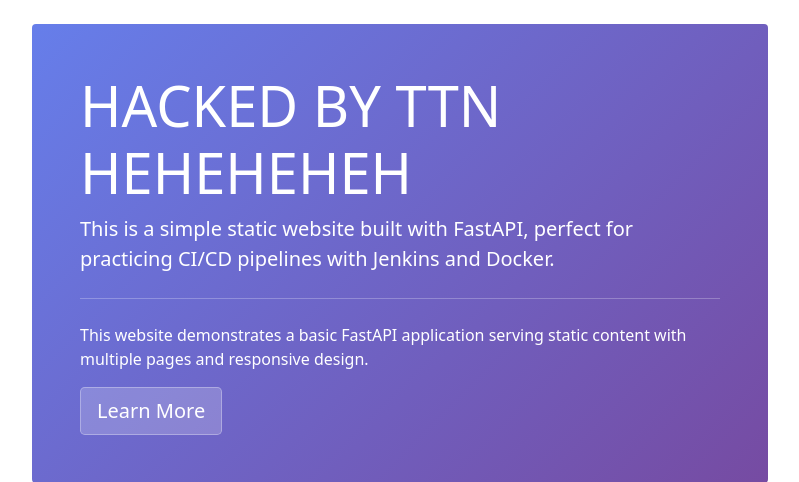
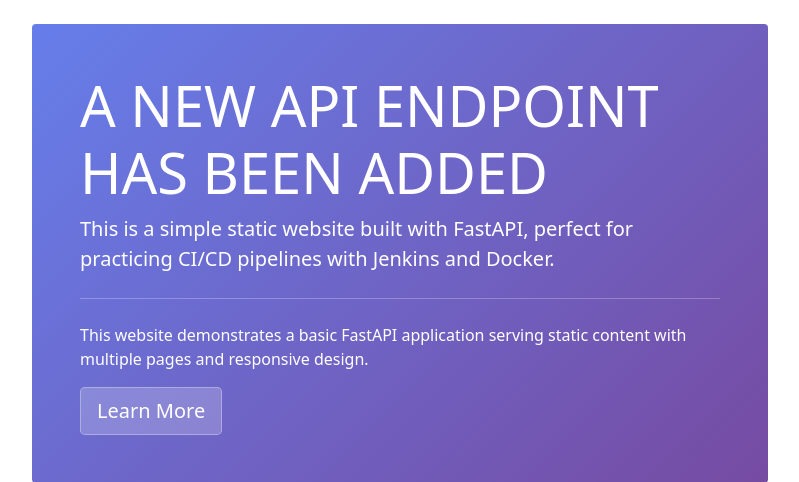
Before and after one commit to TTN-ATTN/ProjectQuanTriMang, a FastAPI app: page / in a window 1280 px wide. Shown: the part 56-538 px from the top of the page, without its empty margins (240-1039 px from the left). Run offline with FastAPI, Linux system fonts and the light colour scheme.

Commit message:
add new api

```diff
--- a/main.py
+++ b/main.py
@@ -28,5 +28,9 @@
 async def health_check():
     return {"status": "healthy", "message": "FastAPI Static Website is running"}
 
+@app.get("/new-api")
+async def new_api():
+    return {"message": "This is a new API endpoint"}
+
 if __name__ == "__main__":
     uvicorn.run(app, host="0.0.0.0", port=8000)
--- a/templates/index.html
+++ b/templates/index.html
@@ -6,7 +6,7 @@
 <div class="row">
     <div class="col-lg-8 mx-auto">
         <div class="jumbotron bg-light p-5 rounded">
-            <h1 class="display-4">HACKED BY TTN HEHEHEHEH</h1>
+            <h1 class="display-4">A NEW API ENDPOINT HAS BEEN ADDED</h1>
             <p class="lead">This is a simple static website built with FastAPI, perfect for practicing CI/CD pipelines with Jenkins and Docker.</p>
             <hr class="my-4">
             <p>This website demonstrates a basic FastAPI application serving static content with multiple pages and responsive design.</p>
```
Also changed, not shown: 1 other file.
